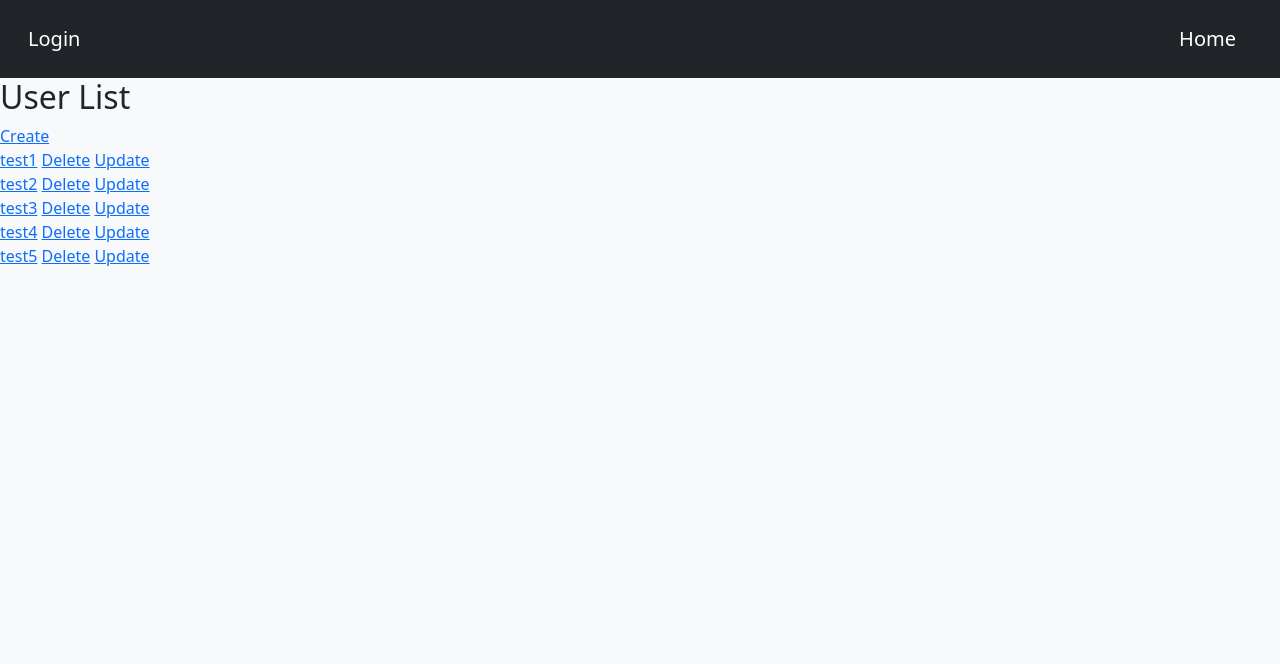
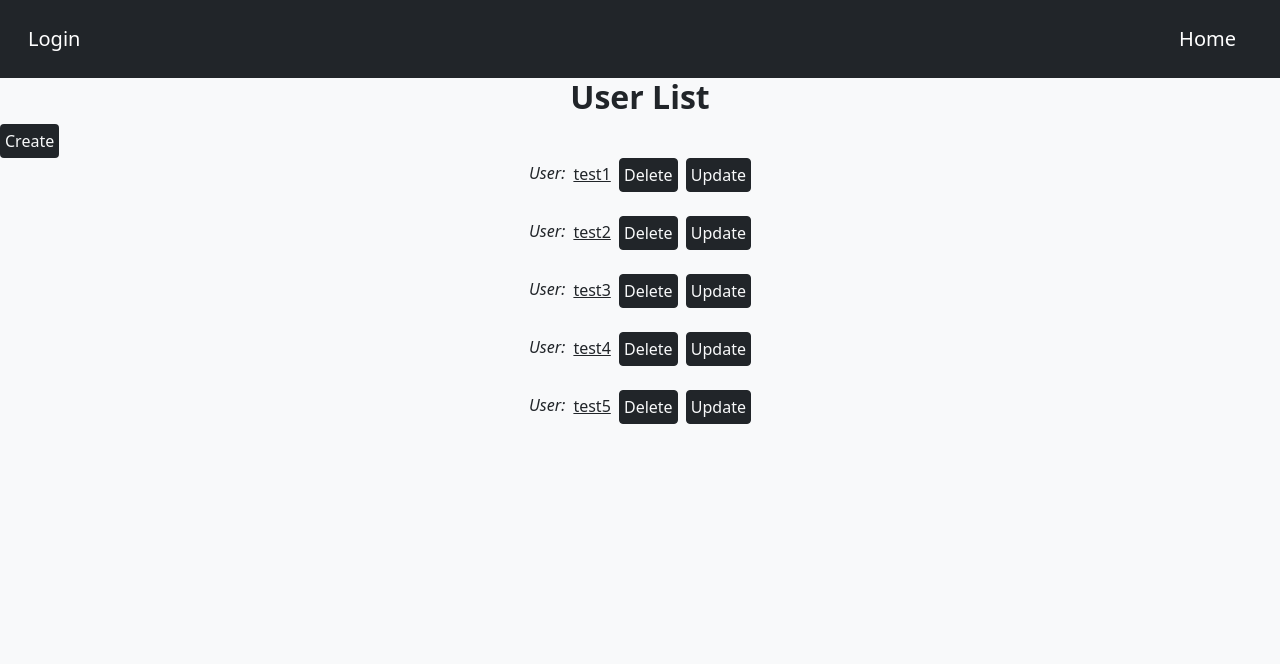
Before and after one commit to Erk-Vural/Pdf-Analyzer-Django, a Django app: page /admin-panel in a window 1280 px wide. Shown: the top 664 px of the page. Run offline with Django 3.2, Linux system fonts and the light colour scheme; data comes from the database, SQL or seed files in the repository; some libraries are stand-ins or nearby versions.

Commit message:
0.3.2 - Fix admin UI

```diff
--- a/templates/admin-home.html
+++ b/templates/admin-home.html
@@ -10,20 +10,19 @@
 
 {% block content %}
     <div>
+        <h2 class="text-center fw-bold">User List</h2>
 
-        <h2>User List</h2>
-
-        <a href="user/create">Create</a>
+        <a class="btn bg-dark text-light  p-1 me-4" href="user/create">Create</a>
 
         {% for user in users %}
-            <div>
-                <a href="{% url 'user-home' user.id %}">{{ user.username }}</a>
+            <div class="text-center">
+                <em>User: </em>
+                <a class="text-dark ms-1" href="{% url 'user-home' user.id %}">{{ user.username }}</a>
 
-                <a href="{% url 'user-delete' user.id %}">Delete</a>
-                <a href="{% url 'user-update' user.id %}">Update</a>
+                <a class="btn btn-dark ms-1 p-1 text-light" href="{% url 'user-delete' user.id %}">Delete</a>
+                <a class="btn btn-dark ms-1 p-1 text-light" href="{% url 'user-update' user.id %}">Update</a>
             </div>
+            <br>
         {% endfor %}
-
-
     </div>
 {% endblock %}
--- a/templates/document-create.html
+++ b/templates/document-create.html
@@ -18,10 +18,10 @@
         {{ formset.errors }}
         {{ formset.non_field_errors }}
 
-        <form method="post" enctype=multipart/form-data>
+        <form class="text-center mb-5" method="post" enctype=multipart/form-data>
             {% csrf_token %}
             {{ pdf_form.as_p }}
-            <button type="submit">Upload</button>
+            <button class="btn bg-dark text-light  p-1 me-4" type="submit">Upload</button>
         </form>
 
     </div>
--- a/templates/user-create.html
+++ b/templates/user-create.html
@@ -11,8 +11,8 @@
 
 {% block content %}
     <div>
-        <h2>User Create</h2>
-        <form method="post">
+        <h2 class="text-center fw-bold">User Create</h2>
+        <form class="text-center mb-5" method="post">
             {% csrf_token %}
             {{ user_form.as_p }}
             <input type="submit" value="Create" class="btn bg-dark text-light  p-1 me-4">
```
